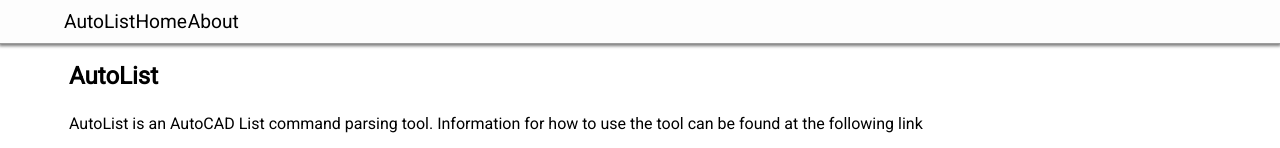
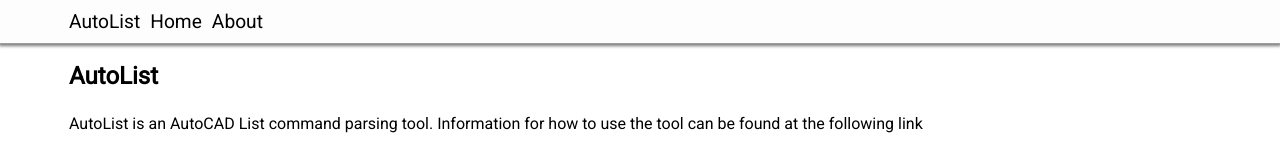
Before and after one commit to rena0157/AutoList, an Angular app in the folder src/AutoList.Web/ClientApp/: page / in a window 1280 px wide. Shown: the top 148 px of the page. Built offline with nearby package versions, Linux system fonts and the light colour scheme.

Commit message:
Adding padding totthe nav links

```diff
--- a/src/AutoList.Web/ClientApp/src/app/nav/nav.component.scss
+++ b/src/AutoList.Web/ClientApp/src/app/nav/nav.component.scss
@@ -18,6 +18,7 @@
         font-size: 1.2rem;
         box-sizing: border-box;
         text-align: center;
+        padding: 0 5px 0 5px;
 
         a {
             text-decoration: none;
```
